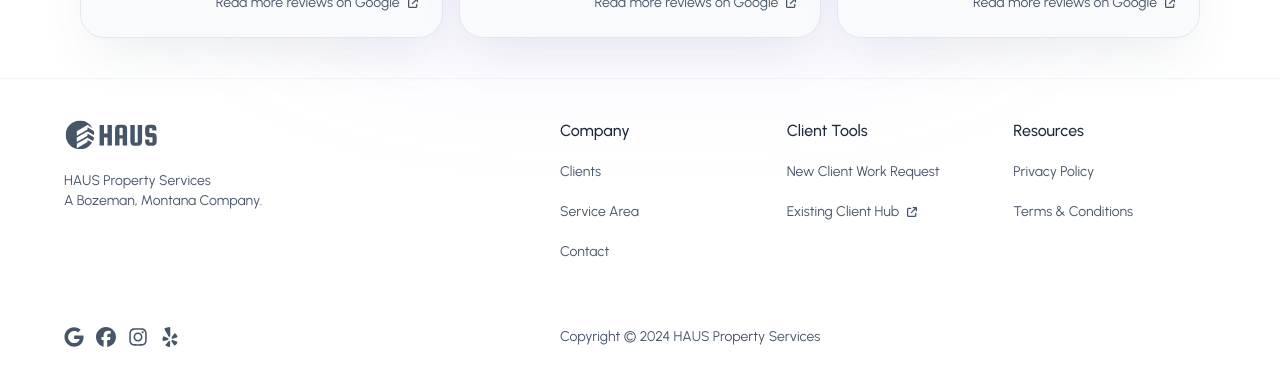
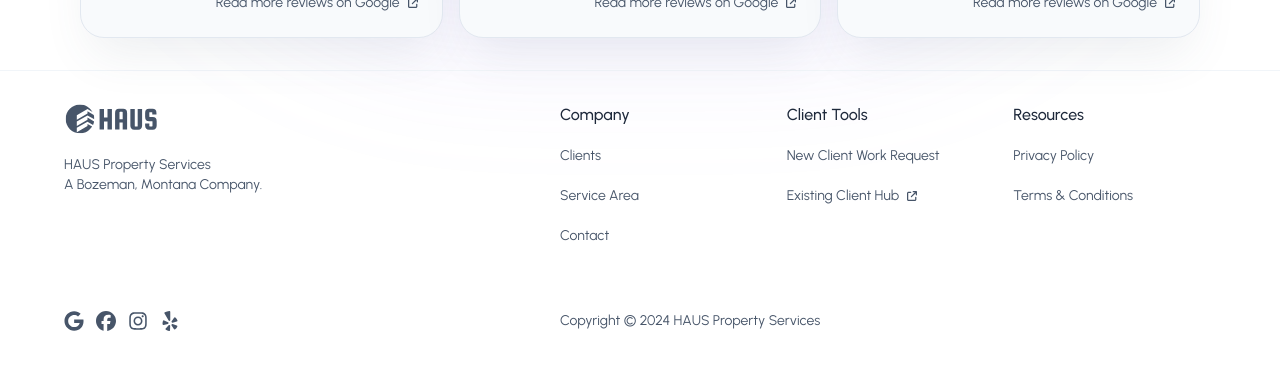
Before and after one commit to ben-v/haus, a React (Vite) app: page / in a window 1280 px wide. Shown: the part 1024-1400 px from the top of the page. Built offline with nearby package versions, Linux system fonts and the light colour scheme.

Commit message:
Adusted spacing on bottom of page container and footer.

```diff
--- a/src/components/layouts/Footer.tsx
+++ b/src/components/layouts/Footer.tsx
@@ -40,7 +40,7 @@ const sectionLinkGroups: NavLinkGroup[] = [
 
 const Footer = () => {
   return (
-    <footer className="border-t border-gray-100 pt-10 pb-8 px-4 dark:border-gray-800">
+    <footer className="border-t border-gray-100 pt-4 md:pt-8 pb-8 px-4 dark:border-gray-800">
       <div>
         <div className="m-auto text-gray-600 dark:text-gray-400 sm:px-12 xl:max-w-6xl xl:px-0">
           <div className="grid grid-cols-8 gap-6 md:gap-0">
--- a/src/content.css
+++ b/src/content.css
@@ -44,7 +44,9 @@
   @apply overflow-x-clip;
   @apply pt-24;
   @apply lg:pt-32;
-  @apply pb-10;
+
+  @apply pb-4;
+  @apply md:pb-8;
 }
 
 .page-container .page-container-width {
```
